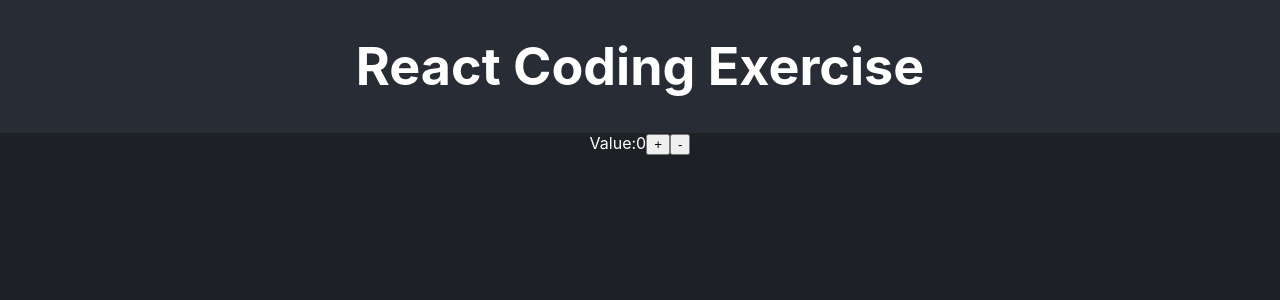
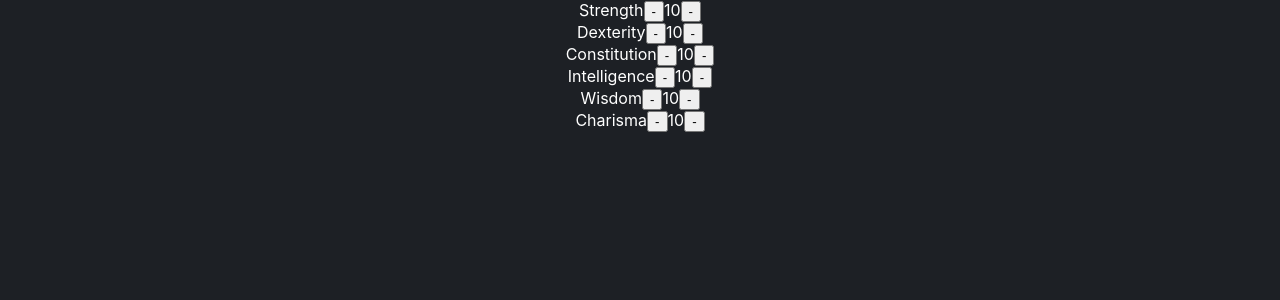
Before and after one commit to h-maac/recruiting-webapp-character, a React (Create React App) app: page / in a window 1280 px wide. Shown: the top 300 px of the page. Built offline with nearby package versions, Linux system fonts and the light colour scheme.

Commit message:
Implement step1

```diff
--- a/src/App.tsx
+++ b/src/App.tsx
@@ -1,21 +1,13 @@
-import {useState} from 'react';
 import './App.css';
+import AttributeSheet from "./components/attribute-sheet/AttributeSheet";
 
 
 function App() {
-    const [num, setNum] = useState<number>(0);
     return (
         <div className="App">
-            <header className="App-header">
-                <h1>React Coding Exercise</h1>
-            </header>
+            <header className="App-header"></header>
             <section className="App-section">
-                <div>
-                    Value:
-                    {num}
-                    <button>+</button>
-                    <button>-</button>
-                </div>
+                <AttributeSheet/>
             </section>
         </div>
     );
--- /dev/null
+++ b/src/components/attribute-sheet/AttributeSheet.tsx
@@ -0,0 +1,25 @@
+import React, {useCallback, useState} from 'react';
+import ValueSliderControl from "../common/ValueSliderControl";
+import {Attributes} from "../../types";
+import {createBaseCharacterSheet} from "../../utils";
+
+const AttributeSheet = () => {
+    const [attributeSheet, setAttributeSheet] = useState<Attributes>(createBaseCharacterSheet());
+    const updateAttribute = useCallback((attr, increment) => {
+        const newValue = attributeSheet[attr] + (increment ? 1 : -1);
+        setAttributeSheet({...attributeSheet, [attr]: newValue});
+    }, [attributeSheet])
+    return (
+        <>
+            {Object.entries(attributeSheet).map(([attr, value]) => (
+                <ValueSliderControl
+                    label={attr}
+                    valueLabel={value}
+                    onChange={(increment) => updateAttribute(attr, increment)}
+                />
+            ))}
+        </>
+    );
+};
+
+export default AttributeSheet;
--- /dev/null
+++ b/src/components/common/ValueSliderControl.tsx
@@ -0,0 +1,21 @@
+import React from 'react';
+
+interface Props {
+    label: string | number;
+    valueLabel: string | number;
+    onChange: (increment: boolean) => void;
+
+}
+
+const ValueSliderControl = ({label, valueLabel, onChange}: Props) => {
+    return (
+        <div>
+            <span>{label}</span>
+            <button onClick={() => onChange(false)}>-</button>
+            <span>{valueLabel}</span>
+            <button onClick={() => onChange(true)}>-</button>
+        </div>
+    );
+};
+
+export default ValueSliderControl;
--- /dev/null
+++ b/src/utils.ts
@@ -0,0 +1,7 @@
+import {Attributes} from "./types";
+import {ATTRIBUTE_LIST} from "./consts";
+
+export const createBaseCharacterSheet = (): Attributes => (ATTRIBUTE_LIST.reduce((sheet, attr) => ({
+    ...sheet,
+    [attr]: 10
+}), {}) as Attributes)
```
